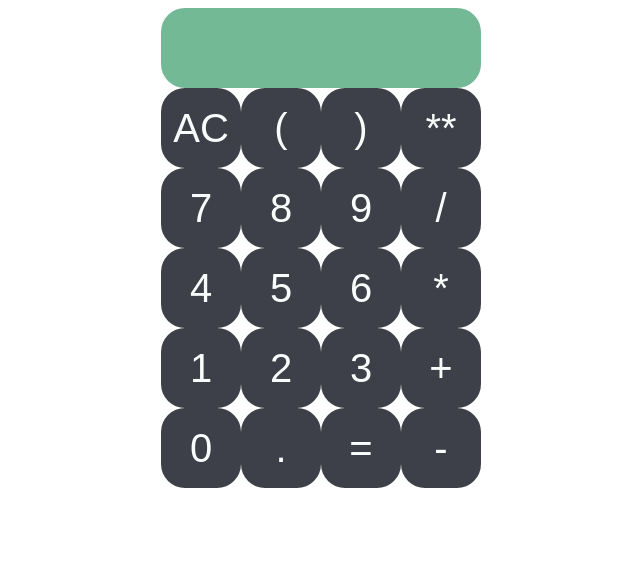
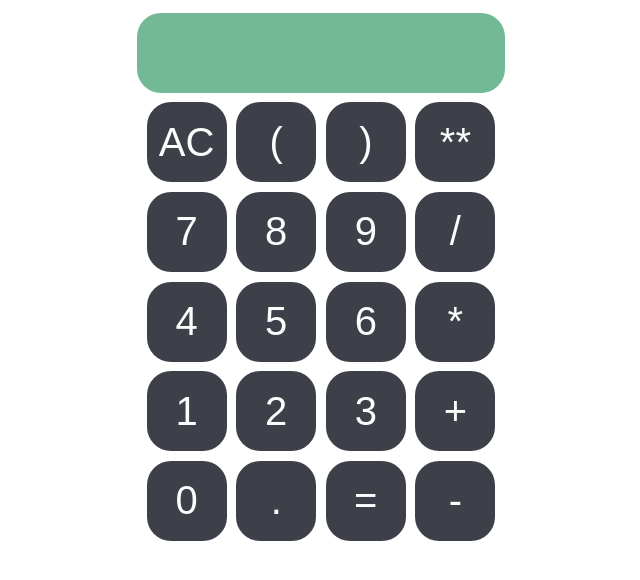
Before and after one commit to luiscarlin/redux-react-calculator, a React app: page / in a window 1280 px wide. Shown: the top 580 px of the page, without its empty margins (319-959 px from the left). Built offline with nearby package versions, Linux system fonts and the light colour scheme; the HTML template or start-up script is replaced by a standard one.

Commit message:
Remove keyscontainer and use bigger container for flex. Also style buttons

```diff
--- a/src/App.js
+++ b/src/App.js
@@ -5,7 +5,6 @@ import ButtonConnector from './connectors/ButtonConnector'
 import { Provider } from 'react-redux'
 import AllCancelButtonConnector from './connectors/AllCancelButtonConnector'
 import EqualsButtonConnector from './connectors/EqualsButtonConnector'
-import KeysContainer from './presenters/KeysContainer'
 import CalculatorContainer from './presenters/CalculatorContainer'
 
 const store = configureStore()
@@ -16,7 +15,6 @@ class App extends Component {
       <Provider store={store}>
         <CalculatorContainer>
           <DisplayConnector />
-          <KeysContainer>
           <AllCancelButtonConnector value="AC"/>
           <ButtonConnector value='('/>
           <ButtonConnector value=')'/>
@@ -37,7 +35,6 @@ class App extends Component {
           <ButtonConnector value='.'/>
           <EqualsButtonConnector value='='/>
           <ButtonConnector value='-'/>
-          </KeysContainer>
         </CalculatorContainer>
       </Provider>
     )
--- a/src/presenters/Button/Button.scss
+++ b/src/presenters/Button/Button.scss
@@ -7,4 +7,5 @@
   border-radius: 1.5rem;
   font-size: 2.5rem;
   border:none;
+  margin: 0.3rem;
 }
--- a/src/presenters/CalculatorContainer/calculator-container.scss
+++ b/src/presenters/CalculatorContainer/calculator-container.scss
@@ -1,3 +1,7 @@
 .calculator-container {
-  width: 20rem;
+  display: flex;
+  width: 23rem;
+  flex-wrap: wrap;
+  align-content: center;
+  justify-content: center;
 }
--- a/src/presenters/Display/display.scss
+++ b/src/presenters/Display/display.scss
@@ -1,5 +1,4 @@
 .display {
-  width: 20rem;
   height: 5rem;
   background-color: #73b995;
   color: #3d4049;
@@ -10,4 +9,6 @@
   padding-right: 0.5rem;
   padding-left: 0.5rem;
   border: none;
+  margin: 0.3rem;
+  width: inherit
 }
--- a/src/presenters/KeysContainer/KeysContainer.jsx
+++ /dev/null
@@ -1,14 +0,0 @@
-import React from 'react'
-import './keys-container.css'
-
-class KeysContainer extends React.Component {
-  render () {
-    return (
-      <div className='keys-container'>
-        { this.props.children }
-      </div>
-    )
-  }
-}
-
-export default KeysContainer
--- a/src/presenters/KeysContainer/index.js
+++ /dev/null
@@ -1,3 +0,0 @@
-import KeysContainer from './KeysContainer.jsx'
-
-export default KeysContainer
--- a/src/presenters/KeysContainer/keys-container.scss
+++ /dev/null
@@ -1,5 +0,0 @@
-.keys-container {
-  display: flex;
-  width: 20rem;
-  flex-wrap: wrap;
-}
```
Lines whose indentation alone changed are shown as unchanged.
